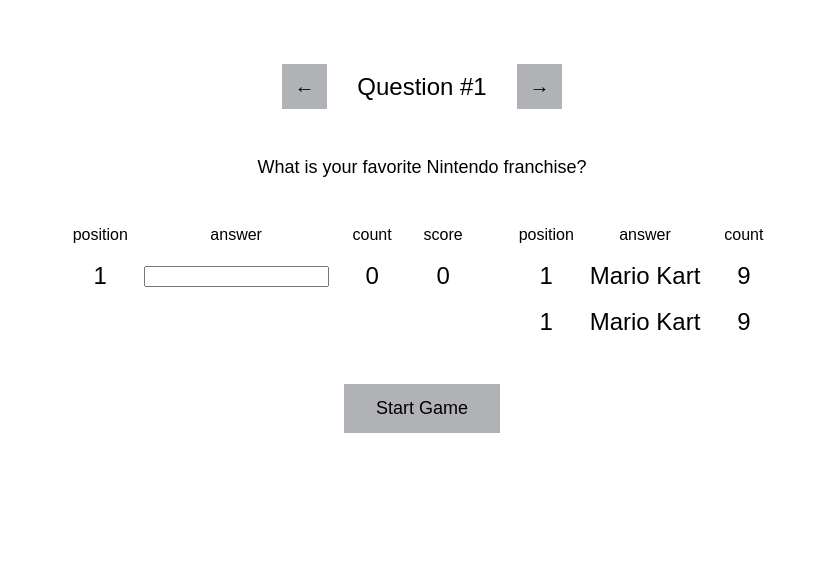
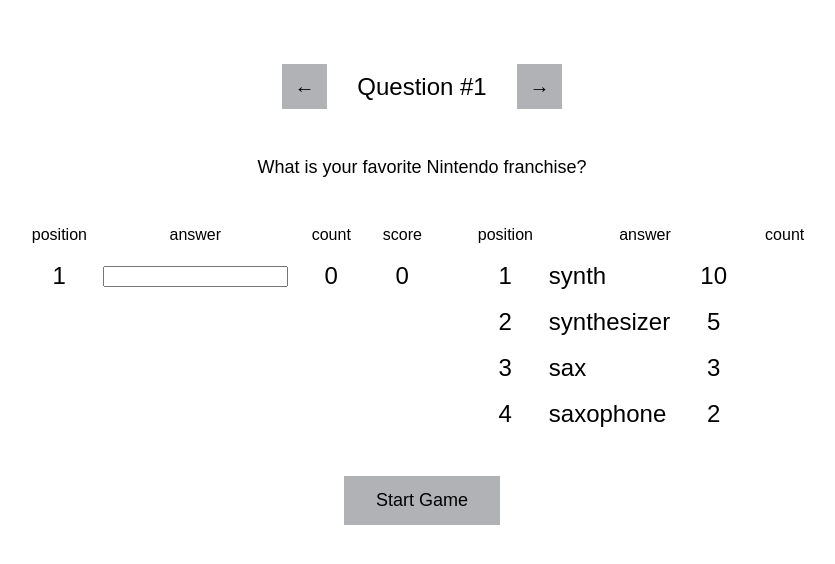
Before and after one commit to isaiahrodolfo/survey-says-controller, a React (Vite) app: page / in a window 1280 px wide. Shown: the top 564 px of the page, without its empty margins (218-1053 px from the left). Built offline with nearby package versions, Linux system fonts and the light colour scheme; a web font is replaced by a local one.

Commit message:
Assign answers to categories

```diff
--- a/src/pages/BoardCreator.tsx
+++ b/src/pages/BoardCreator.tsx
@@ -11,11 +11,17 @@
   id: number;
   answer: string;
   count: number;
+  category: number | null;
 };
 
 type CategoryRowProps = CategoryRow & {
   onAnswerChange: (value: string) => void;
   isSelected: boolean;
+};
+
+type AnswerRowProps = AnswerRow & {
+  selectedCategory: number | null;
+  onAnswerRowClick: (id: number) => void;
 };
 
 const initialCategoryData: CategoryRow[] = [
@@ -27,16 +33,30 @@
   },
 ];
 
-const answerData: AnswerRow[] = [
+const initialAnswerData: AnswerRow[] = [
   {
     id: 1,
-    answer: "Mario Kart",
-    count: 9,
+    answer: "synth",
+    count: 10,
+    category: null,
   },
   {
-    id: 1,
-    answer: "Mario Kart",
-    count: 9,
+    id: 2,
+    answer: "synthesizer",
+    count: 5,
+    category: null,
+  },
+  {
+    id: 3,
+    answer: "sax",
+    count: 3,
+    category: null,
+  },
+  {
+    id: 4,
+    answer: "saxophone",
+    count: 2,
+    category: null,
   },
 ];
 
@@ -44,6 +64,7 @@
   const [categoryRows, setCategoryRows] =
     useState<CategoryRow[]>(initialCategoryData);
   const [selectedCategory, setSelectedCategory] = useState<number | null>(null);
+  const [answerRows, setAnswerRows] = useState<AnswerRow[]>(initialAnswerData);
 
   const updateCategoryAnswer = (id: number, answer: string) => {
     setCategoryRows((prevRows) => {
@@ -66,6 +87,16 @@
 
       return nextRows;
     });
+  };
+
+  const updateAnswerRowCategory = (id: number) => {
+    if (selectedCategory === null) return;
+
+    setAnswerRows((prevRows) =>
+      prevRows.map((row) =>
+        row.id === id ? { ...row, category: selectedCategory } : row,
+      ),
+    );
   };
 
   const CategoryRow = ({
@@ -91,6 +122,26 @@
       <span>{count}</span>
 
       <span>{score}</span>
+    </div>
+  );
+
+  const AnswerRow = ({
+    id,
+    answer,
+    count,
+    category,
+    selectedCategory,
+    onAnswerRowClick,
+  }: AnswerRowProps) => (
+    <div
+      className={`table-row${category === selectedCategory && selectedCategory !== null ? " selected" : ""}`}
+      onClick={() => onAnswerRowClick(id)}
+    >
+      <span>{id}</span>
+
+      <span className="answer-column">{answer}</span>
+
+      <span>{count}</span>
     </div>
   );
 
@@ -135,14 +186,13 @@
           </div>
 
           <div className="table-list">
-            {answerData.map((item) => (
-              <div key={item.id} className="table-row answers-row">
-                <span>{item.id}</span>
-
-                <span className="answer-column">{item.answer}</span>
-
-                <span>{item.count}</span>
-              </div>
+            {answerRows.map((item) => (
+              <AnswerRow
+                key={item.id}
+                selectedCategory={selectedCategory}
+                onAnswerRowClick={updateAnswerRowCategory}
+                {...item}
+              />
             ))}
           </div>
         </div>
```
